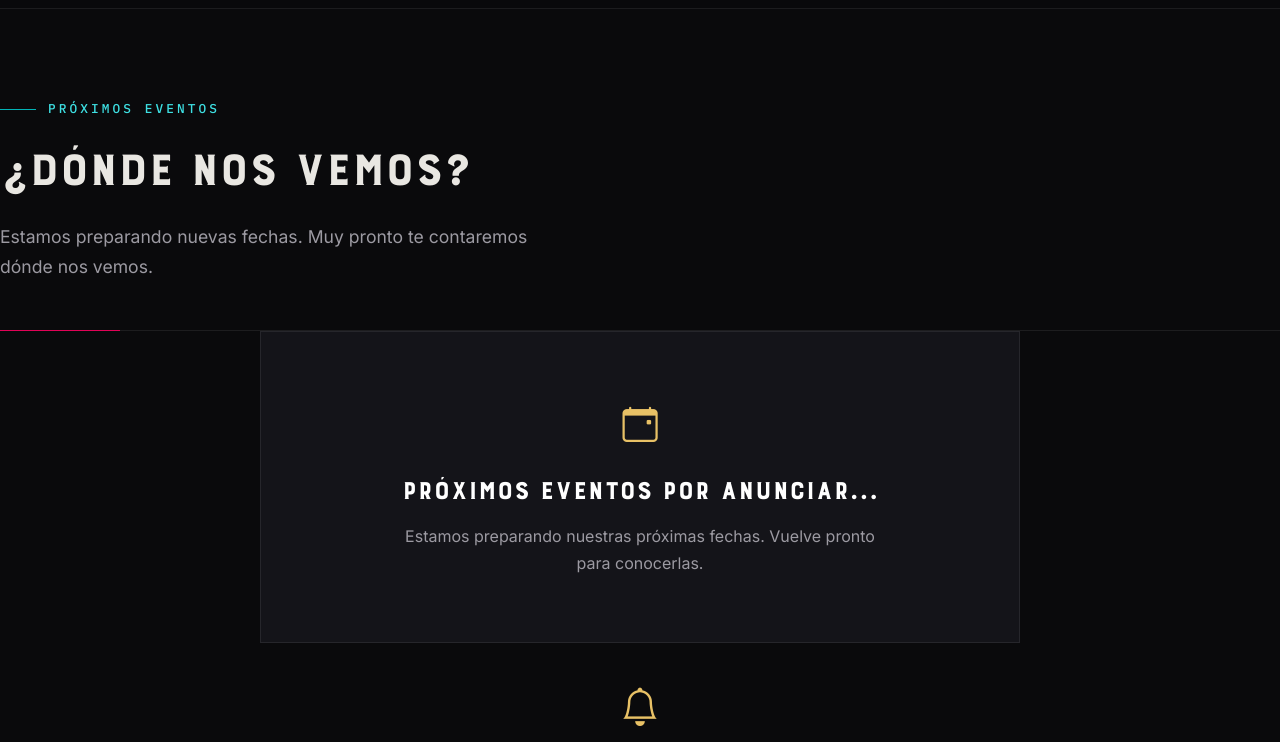
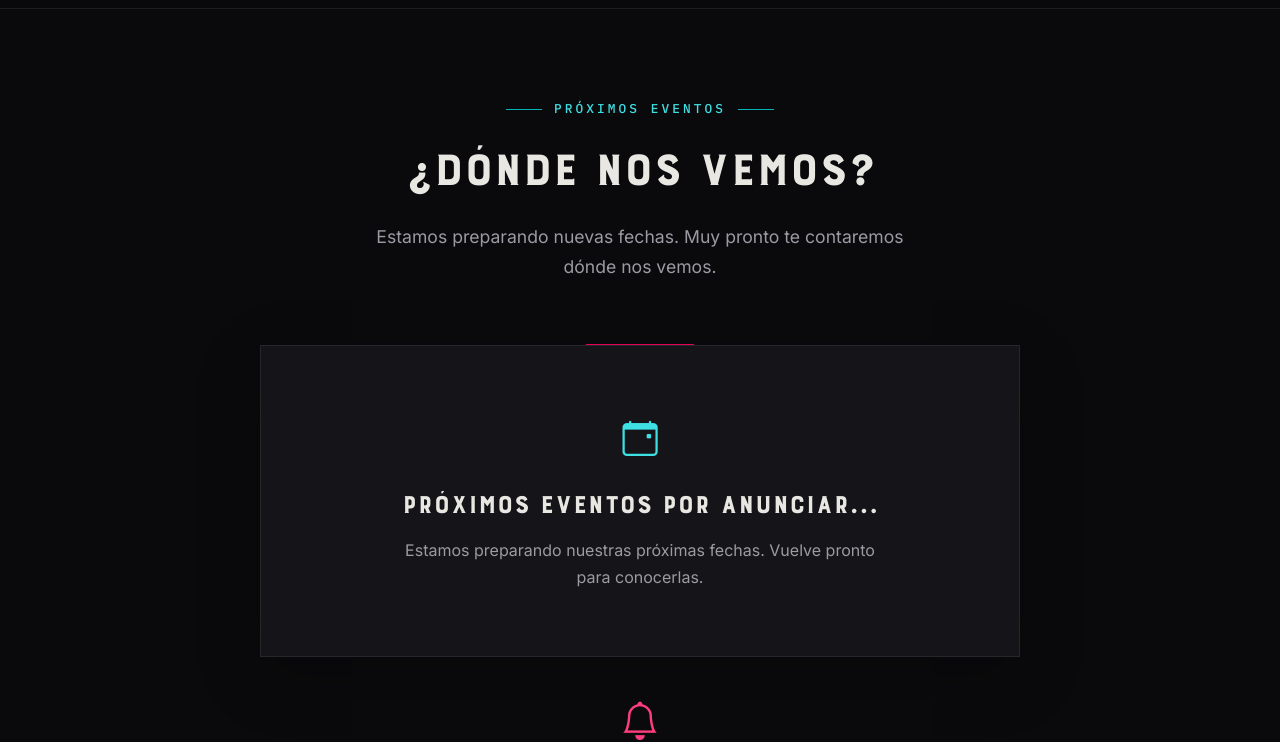
Before and after one commit to joseelizondogarza-creator/queenshidro, a plain HTML site: page eventos.html in a window 1280 px wide. Shown: the part 63-805 px from the top of the page. Drawn offline with nearby package versions, Linux system fonts and the light colour scheme; no server answers; a web font is replaced by a local one.

Commit message:
Unificar alineación visual de páginas

```diff
--- a/assets/css/styles.css
+++ b/assets/css/styles.css
@@ -317,6 +317,13 @@ body[data-hero="true"] .cover-hero{margin-top:0}
 }
 .page-hdr__meta span{display:inline-flex;align-items:center;gap:8px}
 .page-hdr__meta span::before{content:"";width:6px;height:6px;background:var(--teal);transform:rotate(45deg)}
+.page-hdr--center{text-align:center;padding-bottom:64px}
+.page-hdr--center::after{left:50%;right:auto;width:108px;transform:translateX(-50%);background:var(--rasp)}
+.page-hdr--center .page-hdr__tag{justify-content:center}
+.page-hdr--center .page-hdr__tag::after{content:"";width:36px;height:1px;background:var(--teal)}
+.page-hdr--center .page-hdr__title,.page-hdr--center .page-hdr__sub,.page-hdr--center .page-hdr__count{margin-left:auto;margin-right:auto}
+.page-hdr--center .page-hdr__title{text-wrap:balance}
+.page-hdr--center .page-hdr__meta{justify-content:center;flex-wrap:wrap}
 
 /* ---------- Cover hero (páginas internas) ---------- */
 .cover-hero{
--- a/eventos.html
+++ b/eventos.html
@@ -25,17 +25,16 @@
     <link rel="icon" type="image/png" sizes="192x192" href="assets/img/favicon-192.png">
     <link rel="apple-touch-icon" href="assets/img/apple-touch-icon.png">
     <style>
-        :root{--bg:#0a0a0c;--bg-alt:#0e0e12;--card:#141419;--card-hover:#1b1b22;--gold:#d4a845;--gold-hi:#e8c166;--gold-lo:#9c7a2e;--white:#fff;--muted:#9c9aa2;--green:#2ecc71;--red:#ff4d6d;--danger:#ff4d6d;--font-h:'BurfordBase','Fraunces','Georgia',serif;--font-b:'Inter','Segoe UI',system-ui,sans-serif;--font-m:'IBM Plex Mono',monospace;--nav-h:72px}
-         .events{padding:60px 0 20px}
-         .events__empty{max-width:760px;margin:0 auto;padding:64px 28px;text-align:center;background:var(--card);border:1px solid rgba(255,255,255,0.08)}
-         .events__empty-icon{display:block;margin-bottom:20px;font-size:2.2rem;color:var(--gold-hi)}
-         .events__empty-message{font-family:var(--font-h);font-size:2rem;color:var(--white);line-height:1.2}
-         .events__empty-note{max-width:500px;margin:12px auto 0;color:var(--muted);font-size:1rem;line-height:1.7}
-         .find-us{text-align:center;padding:40px 0 100px}
-         .find-us__icon{width:50px;height:50px;margin:0 auto 20px;display:flex;align-items:center;justify-content:center;color:var(--gold-hi);font-size:2.4rem}
-         .find-us__q{font-family:var(--font-h);font-size:1.7rem;color:var(--white);margin-bottom:6px}
-         .find-us__a{color:var(--muted);font-size:1.02rem;margin-bottom:0}
-         @media(max-width:600px){.events__empty{padding:48px 20px}.events__empty-message{font-size:1.65rem}}
+        .events{padding:60px 0 20px}
+        .events__empty{max-width:760px;margin:0 auto;padding:64px 28px;text-align:center;background:var(--card);border:1px solid var(--line);box-shadow:0 18px 60px rgba(0,0,0,.22)}
+        .events__empty-icon{display:block;margin-bottom:20px;font-size:2.2rem;color:var(--teal-hi)}
+        .events__empty-message{font-family:var(--font-h);font-size:2rem;font-weight:500;color:var(--text);line-height:1.2;text-wrap:balance}
+        .events__empty-note{max-width:500px;margin:12px auto 0;color:var(--muted);font-size:1rem;line-height:1.7}
+        .find-us{text-align:center;padding:40px 0 100px}
+        .find-us__icon{width:50px;height:50px;margin:0 auto 20px;display:flex;align-items:center;justify-content:center;color:var(--rasp-hi);font-size:2.4rem}
+        .find-us__q{font-family:var(--font-h);font-size:1.7rem;font-weight:500;color:var(--text);margin-bottom:6px}
+        .find-us__a{color:var(--muted);font-size:1.02rem;margin-bottom:0}
+        @media(max-width:600px){.events__empty{padding:48px 20px}.events__empty-message{font-size:1.65rem}}
     </style>
     <link rel="preconnect" href="https://fonts.googleapis.com">
     <link rel="preconnect" href="https://fonts.gstatic.com" crossorigin>
@@ -49,9 +48,9 @@
 <body data-nav="full" data-active="eventos">
 
 
-    <div class="page-hdr">
+    <div class="page-hdr page-hdr--center">
         <p class="page-hdr__tag">Próximos eventos</p>
-        <h1 class="page-hdr__title">¿Dónde nos vemos?</h1>
+        <h1 class="page-hdr__title display display--xl">¿Dónde nos vemos?</h1>
         <p class="page-hdr__sub" id="eventosSub">Estamos preparando nuevas fechas. Muy pronto te contaremos dónde nos vemos.</p>
     </div>
 
```
Also changed, not shown: carrito.html (+1 -1 lines), cuenta.html (+2 -2 lines), faqs.html (+2 -2 lines).
